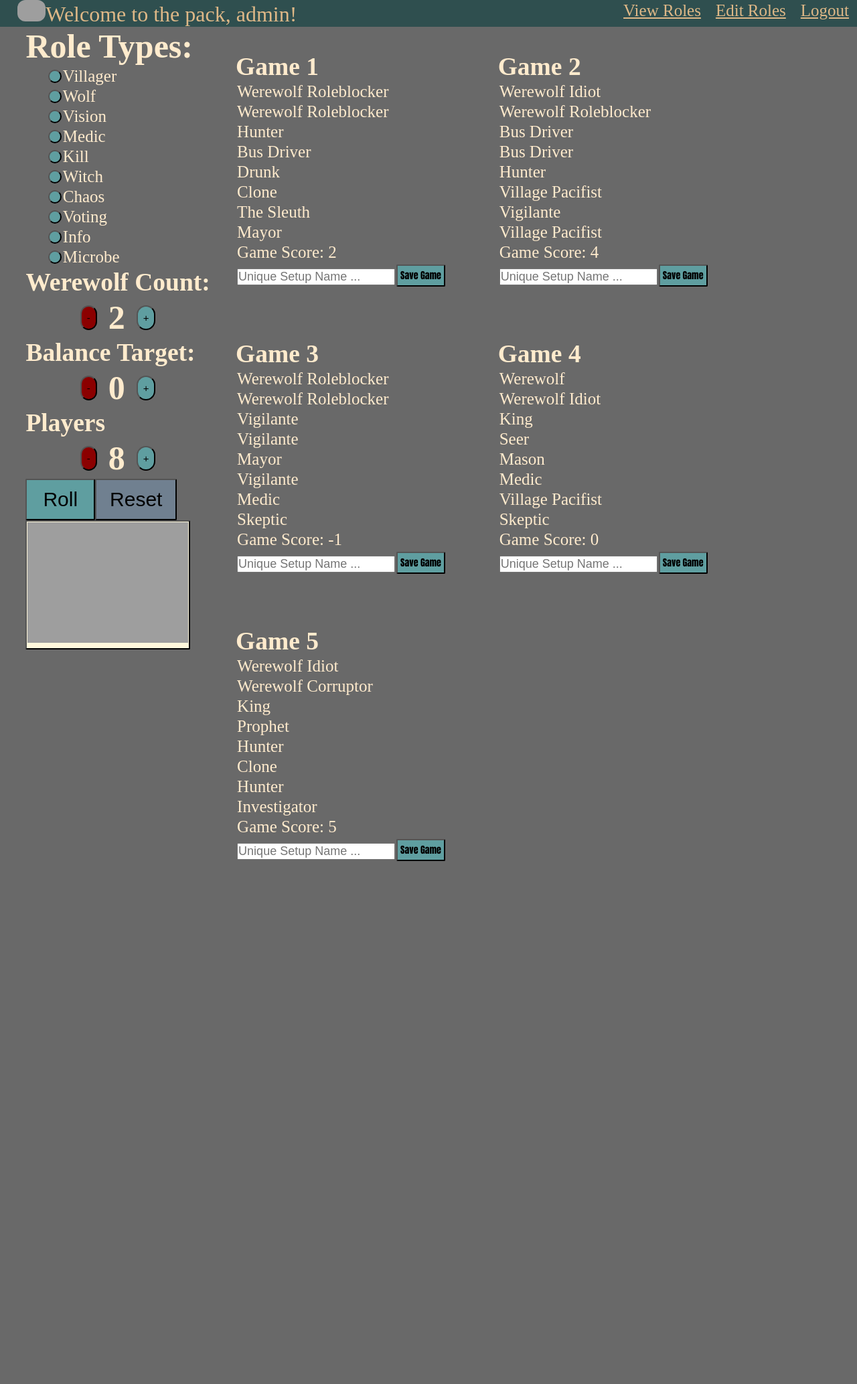
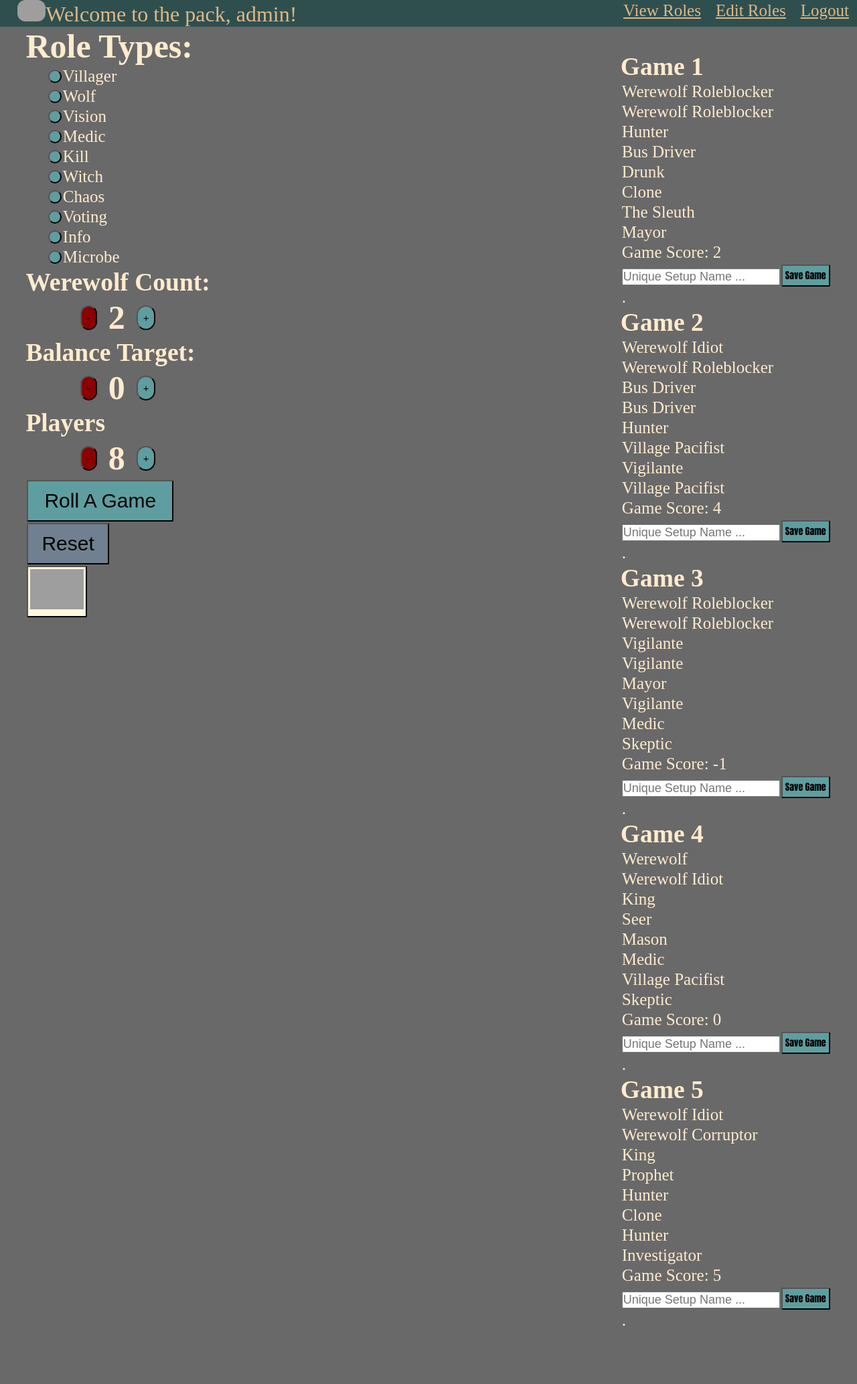
Before and after one commit to justinlcochran/wolfupload, a Django app: page /speed_roller/ in a window 1280 px wide. Shown: the whole page at 67% size. Before the commit the page ends 1286 px from the top, so only its background shows below. Run offline with Django 3.2, Linux system fonts and the light colour scheme; a user stored in the database is signed in; data comes from the database, SQL or seed files in the repository; data that the repository does not hold is empty; grey boxes are pictures that could not be loaded.

Commit message:
Optimizing Speed Roller

```diff
--- a/wolfrollapp/templates/wolfrollapp/speedRoller.html
+++ b/wolfrollapp/templates/wolfrollapp/speedRoller.html
@@ -1,6 +1,6 @@
 {%  extends 'wolfrollapp/main.html' %}
 {% block content %}
-<div style="padding-left: 3%; top: 1.5%; position: relative; float: left;">
+<div style="padding-left: 3%; top: 1.5%; position: relative; float: left; height: 100%">
 <h1>Role Types:</h1>
 <table style="width:100%">
     {% for key, value in role_type_toggles.items %}
@@ -88,20 +88,36 @@
         </td>
     </tr>
 </table>
-<form method="POST" action="{% url 'wolfrollapp:speedRoll' %}">
-    {% csrf_token %}
-    <button style="vertical-align: center; padding: 12px 24px; background: cadetblue; border-radius: 2px; float: left; font-size: 30px; font-family: fantasy; margin-left: auto; margin-right: auto" type="submit">Roll</button>
-</form>
-<form method="POST" action="{% url 'wolfrollapp:resetParams' %}">
-    {% csrf_token %}
-    <button style="vertical-align: center; padding: 12px 20px; background: slategrey; border-radius: 2px; float: left; font-size: 30px; font-family: fantasy; margin-left: auto; margin-right: auto" type="submit">Reset</button>
-</form>
-<button style="vertical-align: center; padding: 1px; background: cornsilk; border-radius: 2px; float: left; font-size: 30px; margin-left: auto; margin-right: auto" type="submit"><img src="https://ucarecdn.com/229ed982-2f9a-48b8-a7cb-9228a8469277/Frost_arrowSpeedroller.png" style="height: 180px"></button>
+<table>
+    <tr>
+        <td>
+        <form method="POST" action="{% url 'wolfrollapp:speedRoll' %}">
+            {% csrf_token %}
+            <button style="vertical-align: center; padding: 12px 24px; background: cadetblue; border-radius: 2px; float: left; font-size: 30px; font-family: fantasy; margin-left: auto; margin-right: auto" type="submit">Roll A Game</button>
+        </form>
+        </td>
+    </tr>
 
+    <tr>
+        <td>
+            <form method="POST" action="{% url 'wolfrollapp:resetParams' %}">
+                {% csrf_token %}
+                <button style="vertical-align: center; padding: 12px 20px; background: slategrey; border-radius: 2px; float: left; font-size: 30px; font-family: fantasy; margin-left: auto; margin-right: auto" type="submit">Reset</button>
+            </form>
+        </td>
+    </tr>
+    <tr>
+        <td>
+            <a href="{% url 'wolfrollapp:speedRollerHome' %}">
+                <button style="vertical-align: center; padding: 3px; background: cornsilk; border-radius: 2px; float: left; font-size: 30px; margin-left: auto; margin-right: auto" type="submit"><img src="https://ucarecdn.com/c88fb26e-9fff-4b08-a3f0-d63fa53e990c/Frost_arrowSpeedroller1.png" style="height: 60px"></button>
+            </a>
+        </td>
+    </tr>
+</table>
 </div>
+<div style="padding: 3%; top: 1.5%; position: relative; float: right; border: 2px black">
+{% for game in games_list %}
 
-{% for game in games_list %}
-    <div style="padding: 3%; top: 1.5%; position: relative; float: left; border: 2px black">
         <table>
         <h2>{{ game.title }}</h2>
             {% for role in game.roles %}
@@ -129,9 +145,15 @@
                     </td>
                 </form>
             </tr>
+            <tr>
+                <td>
+                    <p>.</p>
+                </td>
+            </tr>
         </table>
-    </div>
+
 {% endfor %}
+</div>
 <div style="position: relative; bottom: 0; width: 100%; height: 2.5rem; float: left">
 {% for i in all_saved_games %}
     <button style="vertical-align: center; padding: 4px 4px; background: cadetblue; border-radius: 2px; float: left; font-size: 18px; font-family: Impact; margin-left: auto; margin-right: auto">{{ i }}: {{ i.player_count }}</button>
```
Also changed, not shown: wolfrollapp/templates/wolfrollapp/home.html (+16 -2 lines).
